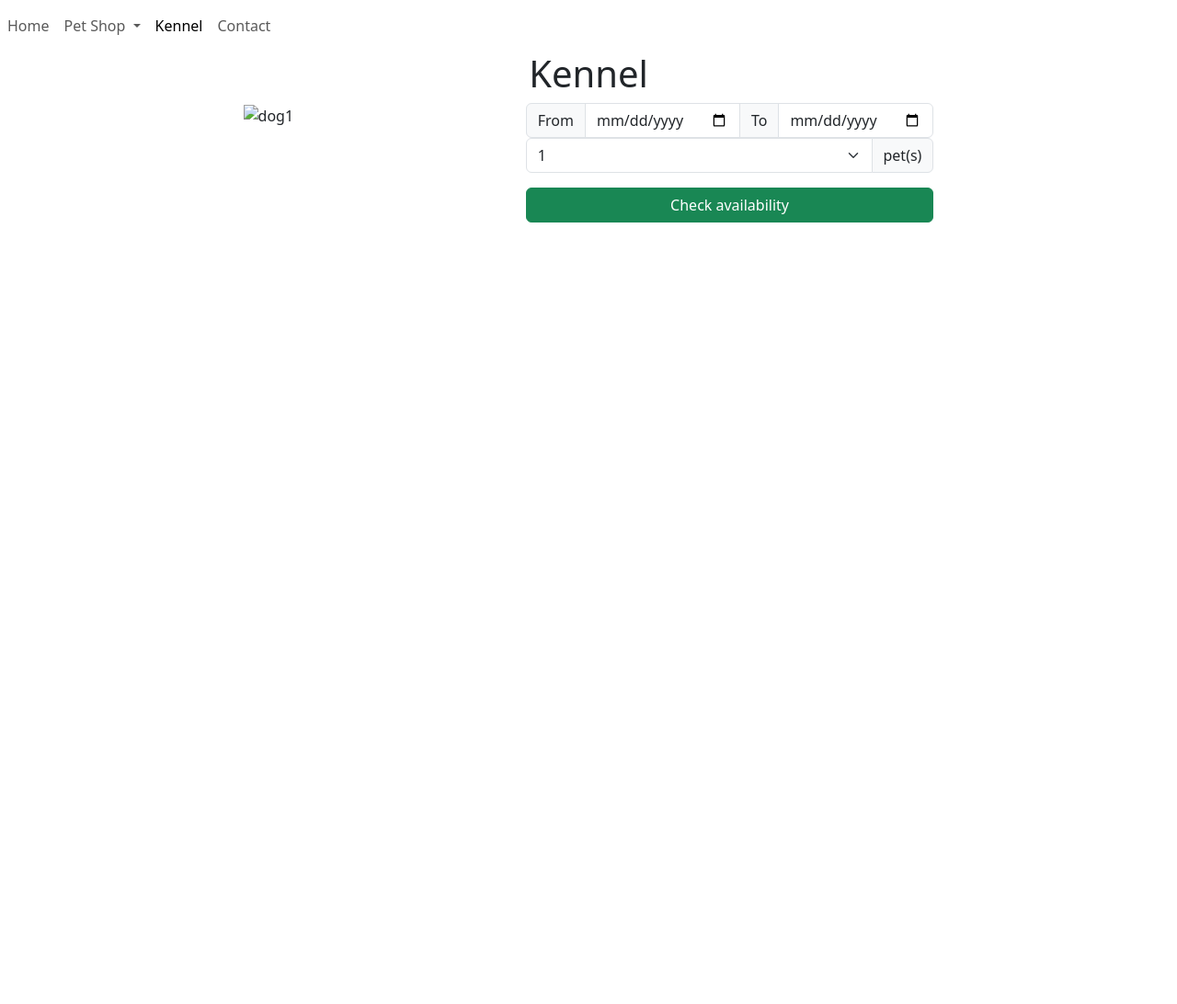
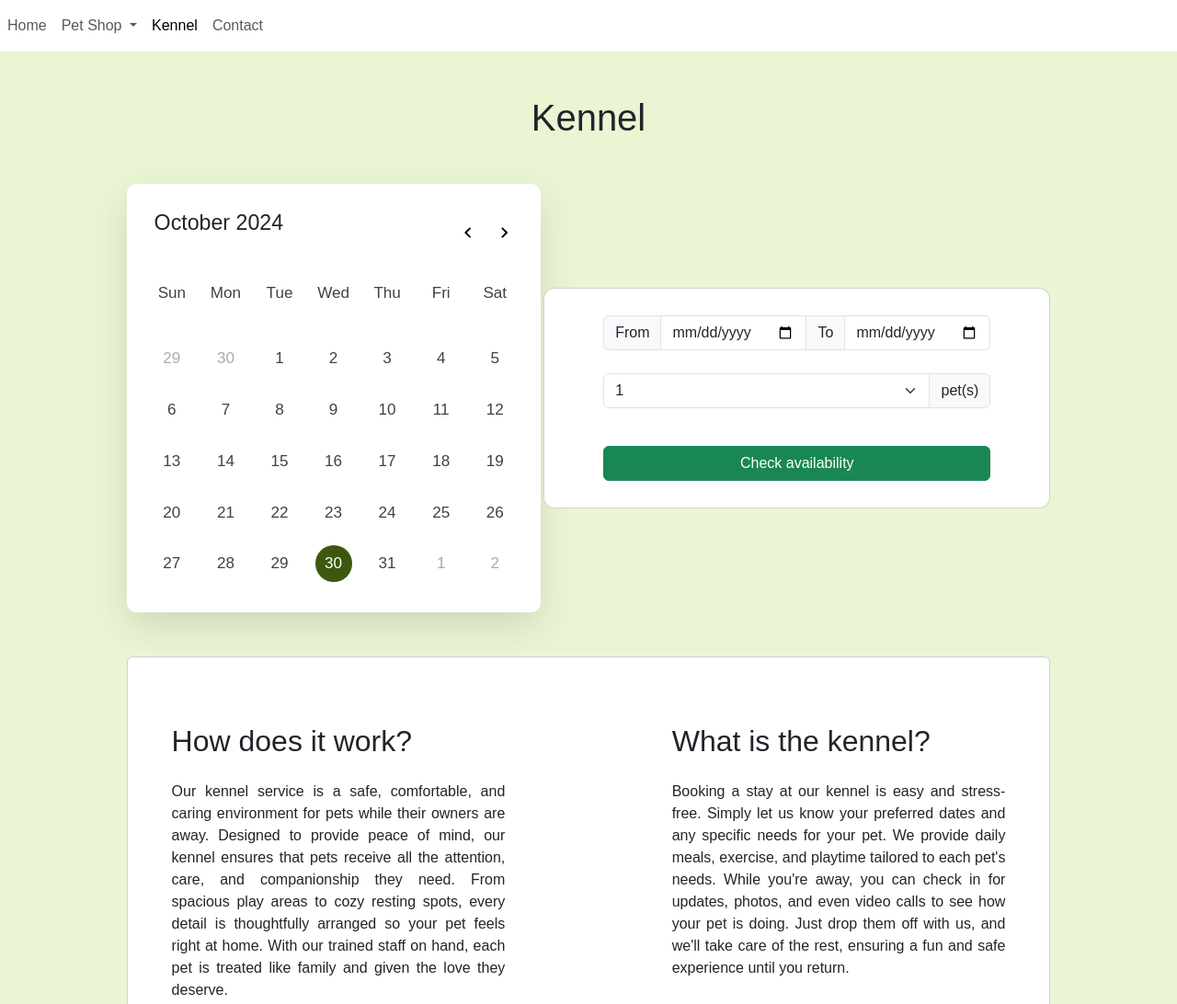
Before and after one commit to agaef5/viapets, a website: page kennel.html in a window 1280 px wide. Shown: the top 1092 px of the page at 92% size. Before the commit the page ends 800 px from the top, so only its background shows below. Drawn offline with nearby package versions, Linux system fonts and the light colour scheme.

Commit message:
calendar + kennel description

```diff
--- a/kennel.html
+++ b/kennel.html
@@ -1,6 +1,12 @@
 <!DOCTYPE html>
 <html lang="en">
   <head>
+    <meta charset="utf-8" />
+    <meta
+      name="viewport"
+      content="width=device-width, initial-scale=1, shrink-to-fit=no"
+    />
+    <link rel="stylesheet" href="styles/calendar.css" />
     <link rel="stylesheet" href="styles/basicstyles.css" />
     <link rel="stylesheet" href="styles/kennel.css" />
     <link
@@ -60,17 +66,64 @@
     </nav>
     <!-- </div> -->
 
-    <div class="container-fluid">
-      <div class="d-flex justify-content-center">
-        <h1 class="">Kennel</h1>
-      </div>
-      <div>
-        <div class="d-flex justify-content-evenly">
+    <div class="container-fluid bg-nice-colorek d-flex justify-content-center">
+      <div
+        class="content-container d-flex flex-column align-items-center justify-content-center"
+      >
+        <h1 class="my-5">Kennel</h1>
+
+        <div class="d-flex justify-content-between align-items-center w-100">
           <div class="">
-            <img src="images/dog1.jpg" alt="dog1" class="img-fluid" />
+            <div class="calendar-container">
+              <header class="calendar-header">
+                <p class="calendar-current-date"></p>
+                <div class="calendar-navigation">
+                  <span id="calendar-prev" class="material-symbols-rounded">
+                    <svg
+                      xmlns="http://www.w3.org/2000/svg"
+                      height="24px"
+                      viewBox="0 -960 960 960"
+                      width="24px"
+                      fill="#000"
+                    >
+                      <path
+                        d="m432-480 156 156q11 11 11 28t-11 28q-11 11-28 11t-28-11L348-452q-6-6-8.5-13t-2.5-15q0-8 2.5-15t8.5-13l184-184q11-11 28-11t28 11q11 11 11 28t-11 28L432-480Z"
+                      />
+                    </svg>
+                  </span>
+                  <span id="calendar-next" class="material-symbols-rounded">
+                    <svg
+                      xmlns="http://www.w3.org/2000/svg"
+                      height="24px"
+                      viewBox="0 -960 960 960"
+                      width="24px"
+                      fill="#000"
+                    >
+                      <path
+                        d="M504-480 348-636q-11-11-11-28t11-28q11-11 28-11t28 11l184 184q6 6 8.5 13t2.5 15q0 8-2.5 15t-8.5 13L404-268q-11 11-28 11t-28-11q-11-11-11-28t11-28l156-156Z"
+                      />
+                    </svg>
+                  </span>
+                </div>
+              </header>
+
+              <div class="calendar-body">
+                <ul class="calendar-weekdays">
+                  <li>Sun</li>
+                  <li>Mon</li>
+                  <li>Tue</li>
+                  <li>Wed</li>
+                  <li>Thu</li>
+                  <li>Fri</li>
+                  <li>Sat</li>
+                </ul>
+                <ul class="calendar-dates"></ul>
+              </div>
+            </div>
           </div>
-          <div class="d-flex">
-            <div class="d-flex justify-content-center flex-column">
+          <!-- <div class="d-flex"> -->
+          <div class="card date-picker px-5" style="height: 15rem">
+            <div class="card-body d-flex justify-content-around flex-column">
               <div class="input-group">
                 <span class="input-group-text">From</span>
 
@@ -112,9 +165,42 @@
               </button>
             </div>
           </div>
+          <!-- </div> -->
+        </div>
+
+        <div
+          class="card description d-flex flex-row justify-content-between p-5 my-5 w-100"
+        >
+          <div class="d-flex flex-column description-text">
+            <h2 class="my-4">How does it work?</h2>
+            <p>
+              Our kennel service is a safe, comfortable, and caring environment
+              for pets while their owners are away. Designed to provide peace of
+              mind, our kennel ensures that pets receive all the attention,
+              care, and companionship they need. From spacious play areas to
+              cozy resting spots, every detail is thoughtfully arranged so your
+              pet feels right at home. With our trained staff on hand, each pet
+              is treated like family and given the love they deserve.
+            </p>
+          </div>
+
+          <div class="description-text d-flex flex-column">
+            <h2 class="my-4">What is the kennel?</h2>
+            <p>
+              Booking a stay at our kennel is easy and stress-free. Simply let
+              us know your preferred dates and any specific needs for your pet.
+              We provide daily meals, exercise, and playtime tailored to each
+              pet's needs. While you're away, you can check in for updates,
+              photos, and even video calls to see how your pet is doing. Just
+              drop them off with us, and we'll take care of the rest, ensuring a
+              fun and safe experience until you return.
+            </p>
+          </div>
         </div>
       </div>
     </div>
+
+    <script src="scripts/calendar.js"></script>
 
     <script
       src="https://cdn.jsdelivr.net/npm/bootstrap@5.3.3/dist/js/bootstrap.bundle.min.js"
--- /dev/null
+++ b/scripts/calendar.js
@@ -0,0 +1,105 @@
+let date = new Date();
+let year = date.getFullYear();
+let month = date.getMonth();
+
+const day = document.querySelector(".calendar-dates");
+
+const currdate = document.querySelector(".calendar-current-date");
+
+const prenexIcons = document.querySelectorAll(".calendar-navigation span");
+
+// Array of month names
+const months = [
+  "January",
+  "February",
+  "March",
+  "April",
+  "May",
+  "June",
+  "July",
+  "August",
+  "September",
+  "October",
+  "November",
+  "December",
+];
+
+// Function to generate the calendar
+const manipulate = () => {
+  // Get the first day of the month
+  let dayone = new Date(year, month, 1).getDay();
+
+  // Get the last date of the month
+  let lastdate = new Date(year, month + 1, 0).getDate();
+
+  // Get the day of the last date of the month
+  let dayend = new Date(year, month, lastdate).getDay();
+
+  // Get the last date of the previous month
+  let monthlastdate = new Date(year, month, 0).getDate();
+
+  // Variable to store the generated calendar HTML
+  let lit = "";
+
+  // Loop to add the last dates of the previous month
+  for (let i = dayone; i > 0; i--) {
+    lit += `<li class="inactive">${monthlastdate - i + 1}</li>`;
+  }
+
+  // Loop to add the dates of the current month
+  for (let i = 1; i <= lastdate; i++) {
+    // Check if the current date is today
+    let isToday =
+      i === date.getDate() &&
+      month === new Date().getMonth() &&
+      year === new Date().getFullYear()
+        ? "active"
+        : "";
+    lit += `<li class="${isToday}">${i}</li>`;
+  }
+
+  // Loop to add the first dates of the next month
+  for (let i = dayend; i < 6; i++) {
+    lit += `<li class="inactive">${i - dayend + 1}</li>`;
+  }
+
+  // Update the text of the current date element
+  // with the formatted current month and year
+  currdate.innerText = `${months[month]} ${year}`;
+
+  // update the HTML of the dates element
+  // with the generated calendar
+  day.innerHTML = lit;
+};
+
+manipulate();
+
+// Attach a click event listener to each icon
+prenexIcons.forEach((icon) => {
+  // When an icon is clicked
+  icon.addEventListener("click", () => {
+    // Check if the icon is "calendar-prev"
+    // or "calendar-next"
+    month = icon.id === "calendar-prev" ? month - 1 : month + 1;
+
+    // Check if the month is out of range
+    if (month < 0 || month > 11) {
+      // Set the date to the first day of the
+      // month with the new year
+      date = new Date(year, month, new Date().getDate());
+
+      // Set the year to the new year
+      year = date.getFullYear();
+
+      // Set the month to the new month
+      month = date.getMonth();
+    } else {
+      // Set the date to the current date
+      date = new Date();
+    }
+
+    // Call the manipulate function to
+    // update the calendar display
+    manipulate();
+  });
+});
--- a/styles/basicstyles.css
+++ b/styles/basicstyles.css
@@ -1,7 +1,9 @@
 body,
 html {
   height: 100%;
-  width: 100vw;
+  width: 100%;
+  margin: 0;
+  padding: 0;
 }
 
 /*
--- /dev/null
+++ b/styles/calendar.css
@@ -0,0 +1,120 @@
+* {
+  margin: 0;
+  padding: 0;
+  font-family: "Poppins", sans-serif;
+}
+
+/* body {
+    display: flex;
+    background: #ef62da;
+    min-height: 100vh;
+    padding: 0 10px;
+    align-items: center;
+    justify-content: center;
+} */
+
+.calendar-container {
+  background: #fff;
+  width: 450px;
+  border-radius: 10px;
+  box-shadow: 0 15px 40px rgba(0, 0, 0, 0.12);
+}
+
+.calendar-container header {
+  display: flex;
+  align-items: center;
+  padding: 25px 30px 10px;
+  justify-content: space-between;
+}
+
+header .calendar-navigation {
+  display: flex;
+}
+
+header .calendar-navigation span {
+  height: 38px;
+  width: 38px;
+  margin: 0 1px;
+  cursor: pointer;
+  text-align: center;
+  line-height: 38px;
+  border-radius: 50%;
+  user-select: none;
+  color: #aeabab;
+  font-size: 1.9rem;
+}
+
+.calendar-navigation span:last-child {
+  margin-right: -10px;
+}
+
+header .calendar-navigation span:hover {
+  background: #f2f2f2;
+}
+
+header .calendar-current-date {
+  font-weight: 500;
+  font-size: 1.45rem;
+}
+
+.calendar-body {
+  padding: 20px;
+}
+
+.calendar-body ul {
+  padding-left: 0;
+  list-style: none;
+  flex-wrap: wrap;
+  display: flex;
+  text-align: center;
+}
+
+.calendar-body .calendar-dates {
+  margin-bottom: 20px;
+}
+
+.calendar-body li {
+  width: calc(100% / 7);
+  font-size: 1.07rem;
+  color: #414141;
+}
+
+.calendar-body .calendar-weekdays li {
+  cursor: default;
+  font-weight: 500;
+}
+
+.calendar-body .calendar-dates li {
+  margin-top: 30px;
+  position: relative;
+  z-index: 1;
+  cursor: pointer;
+}
+
+.calendar-dates li.inactive {
+  color: #aaa;
+}
+
+.calendar-dates li.active {
+  color: #fff;
+}
+
+.calendar-dates li::before {
+  position: absolute;
+  content: "";
+  z-index: -1;
+  top: 50%;
+  left: 50%;
+  width: 40px;
+  height: 40px;
+  border-radius: 50%;
+  transform: translate(-50%, -50%);
+}
+
+.calendar-dates li.active::before {
+  background: #3e570f;
+}
+
+.calendar-dates li:not(.active):hover::before {
+  background: #e4e1e1;
+}
--- a/styles/kennel.css
+++ b/styles/kennel.css
@@ -0,0 +1,16 @@
+.bg-nice-colorek {
+  background: rgba(148, 208, 37, 0.2);
+}
+
+.content-container {
+  width: 80% !important;
+}
+
+.description-text {
+  width: 40% !important;
+  text-align: justify;
+}
+
+.date-picker {
+  border-radius: 0.75rem !important;
+}
```
